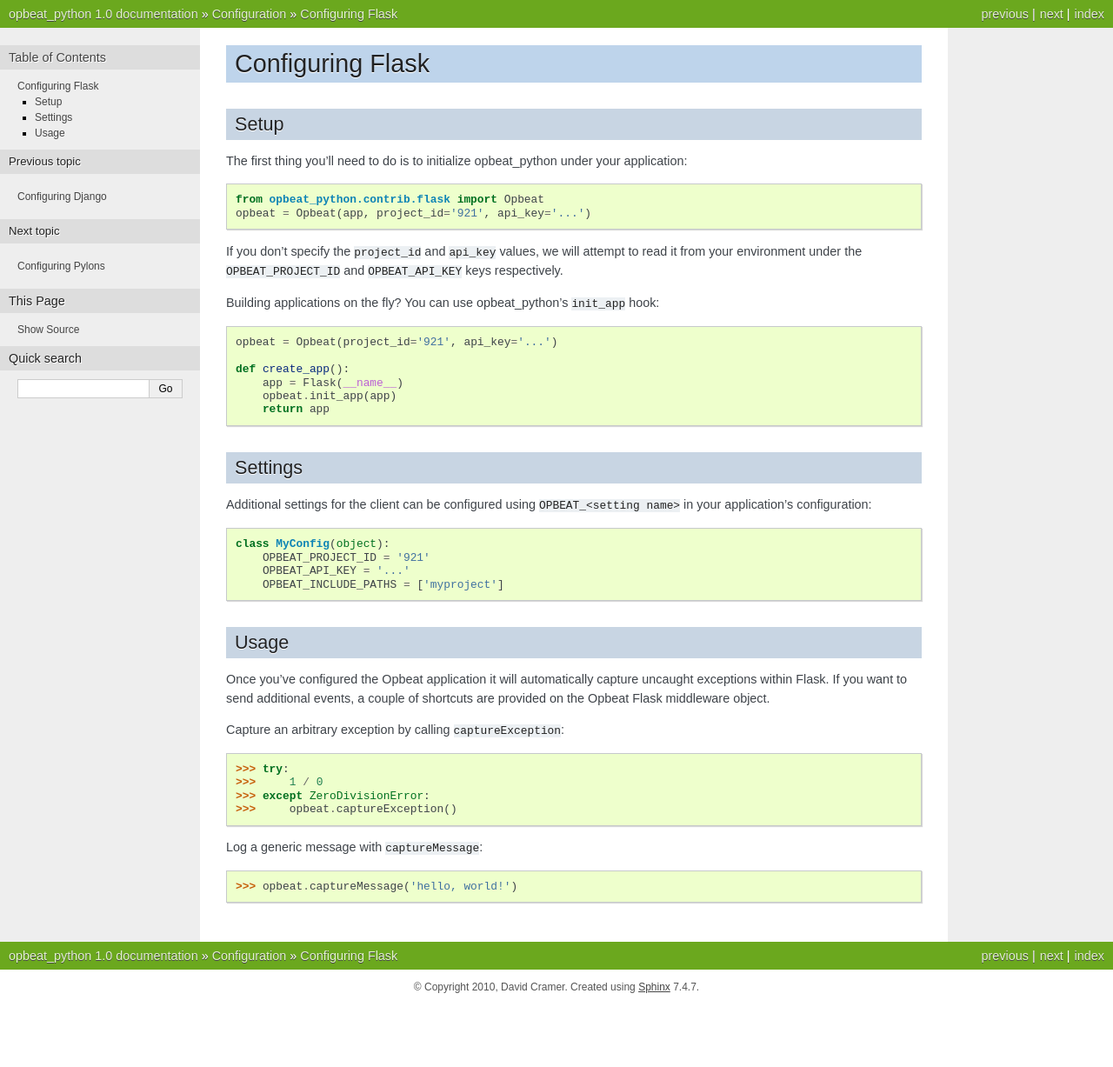
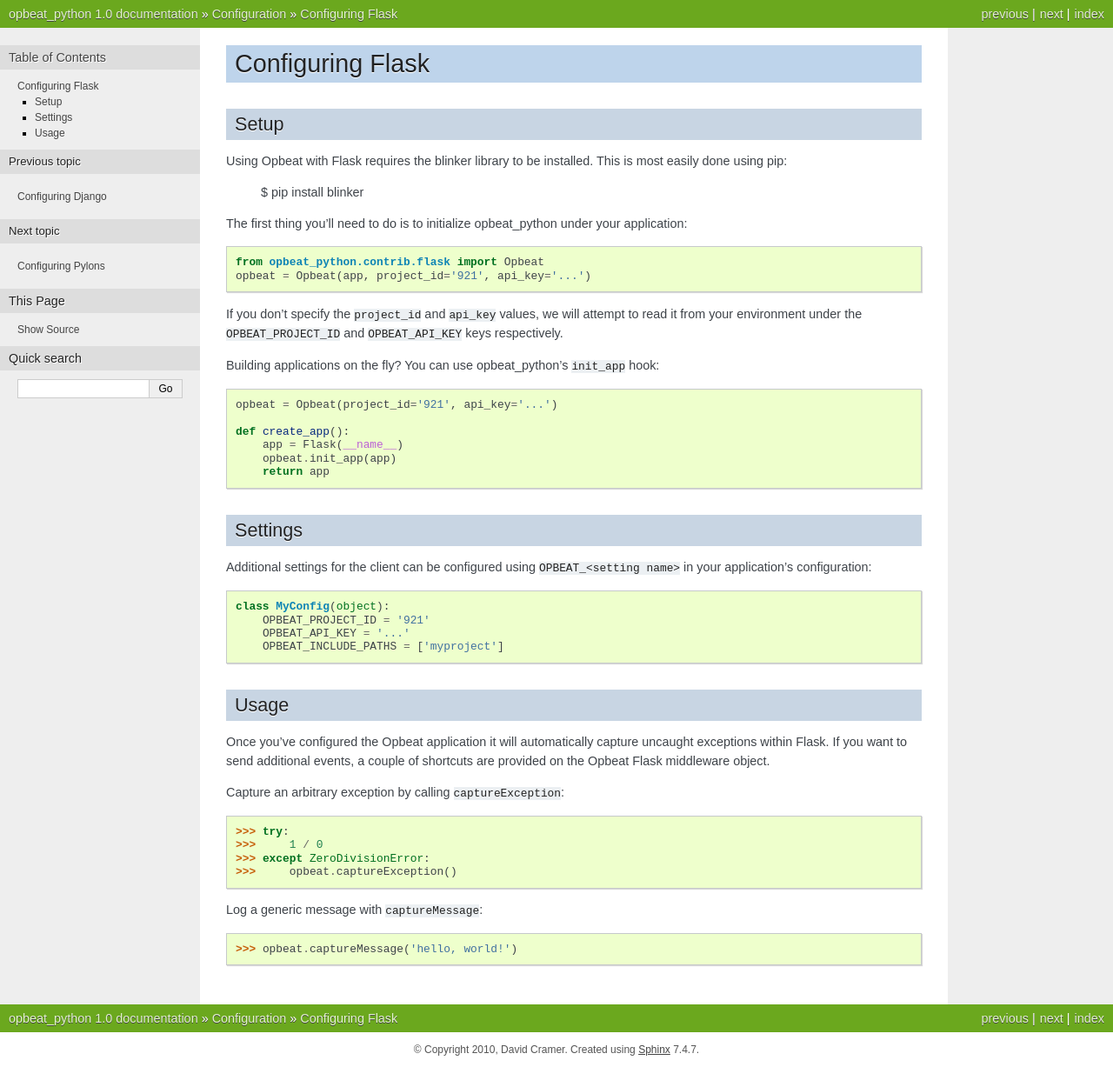
Before and after one commit to JohnFredok/apm-agent-python, a Sphinx documentation site: the page built from docs/config/flask.rst, in a window 1280 px wide. Shown: the whole page at 87% size. Built offline with Sphinx 7.4.7, drawn with Linux system fonts in a browser that asks for light colours; before the commit the page ends 1155 px from its top, so only the background shows below that.

Commit message:
Library dependency for Flask module documented.

```diff
--- a/docs/config/flask.rst
+++ b/docs/config/flask.rst
@@ -3,6 +3,10 @@
 
 Setup
 -----
+
+Using Opbeat with Flask requires the blinker library to be installed. This is most easily done using pip:
+
+    $ pip install blinker
 
 The first thing you'll need to do is to initialize opbeat_python under your application::
 
```
